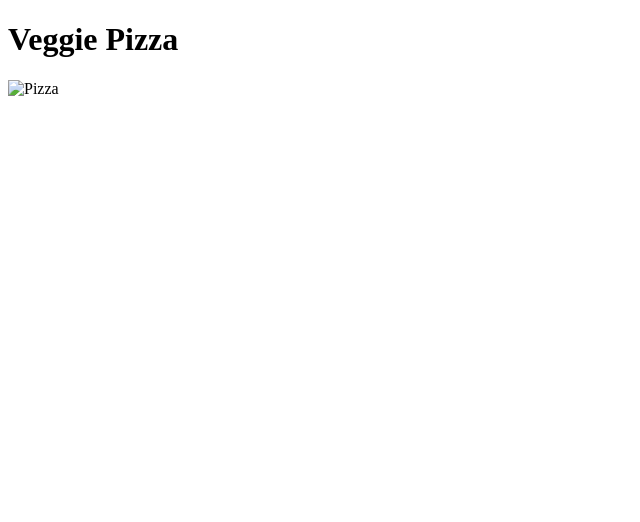
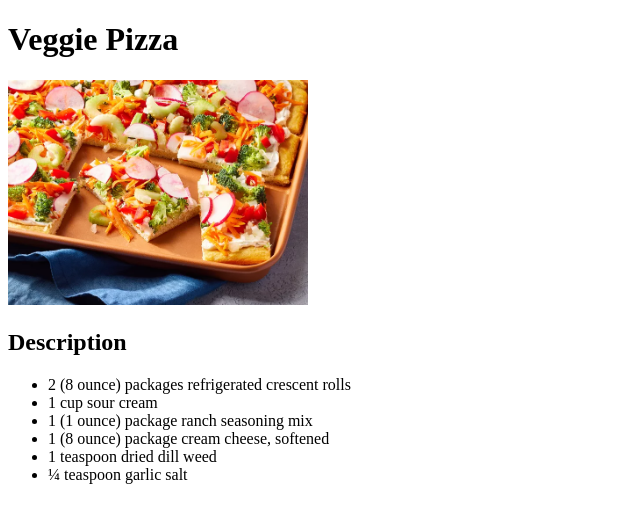
Before and after one commit to Suleman-coder/odin-recipes, a plain HTML site: page recipes/pizza.html in a window 1280 px wide. Shown: the whole page, without its empty margins (0-640 px from the left). Drawn offline with Linux system fonts and the light colour scheme.

Commit message:
update the pizza recipe and image

```diff
--- a/recipes/pizza.html
+++ b/recipes/pizza.html
@@ -7,6 +7,15 @@
 </head>
 <body>
     <h1>Veggie Pizza</h1>
-    <img src="" alt="Pizza">
+    <img src="../pizza.webp" alt="Pizza" width="300">
+    <h2>Description</h2>
+    <ul>
+        <li>2 (8 ounce) packages refrigerated crescent rolls</li>
+        <li>1 cup sour cream</li>
+        <li>1 (1 ounce) package ranch seasoning mix</li>
+        <li>1 (8 ounce) package cream cheese, softened</li>
+        <li>1 teaspoon dried dill weed</li>
+        <li>¼ teaspoon garlic salt</li>
+    </ul>
 </body>
 </html>
```
Also changed, not shown: index.html (+1 -1 lines).
